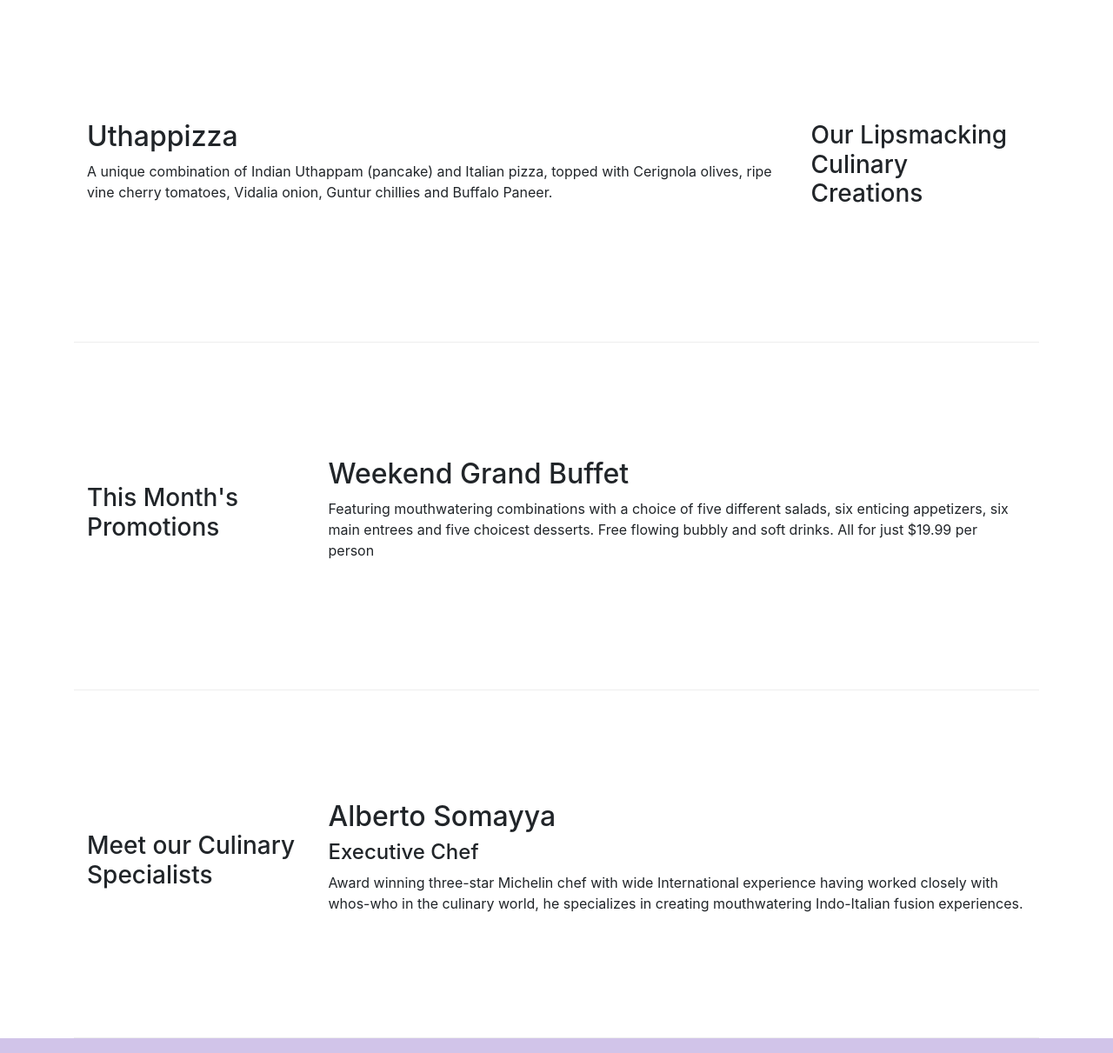
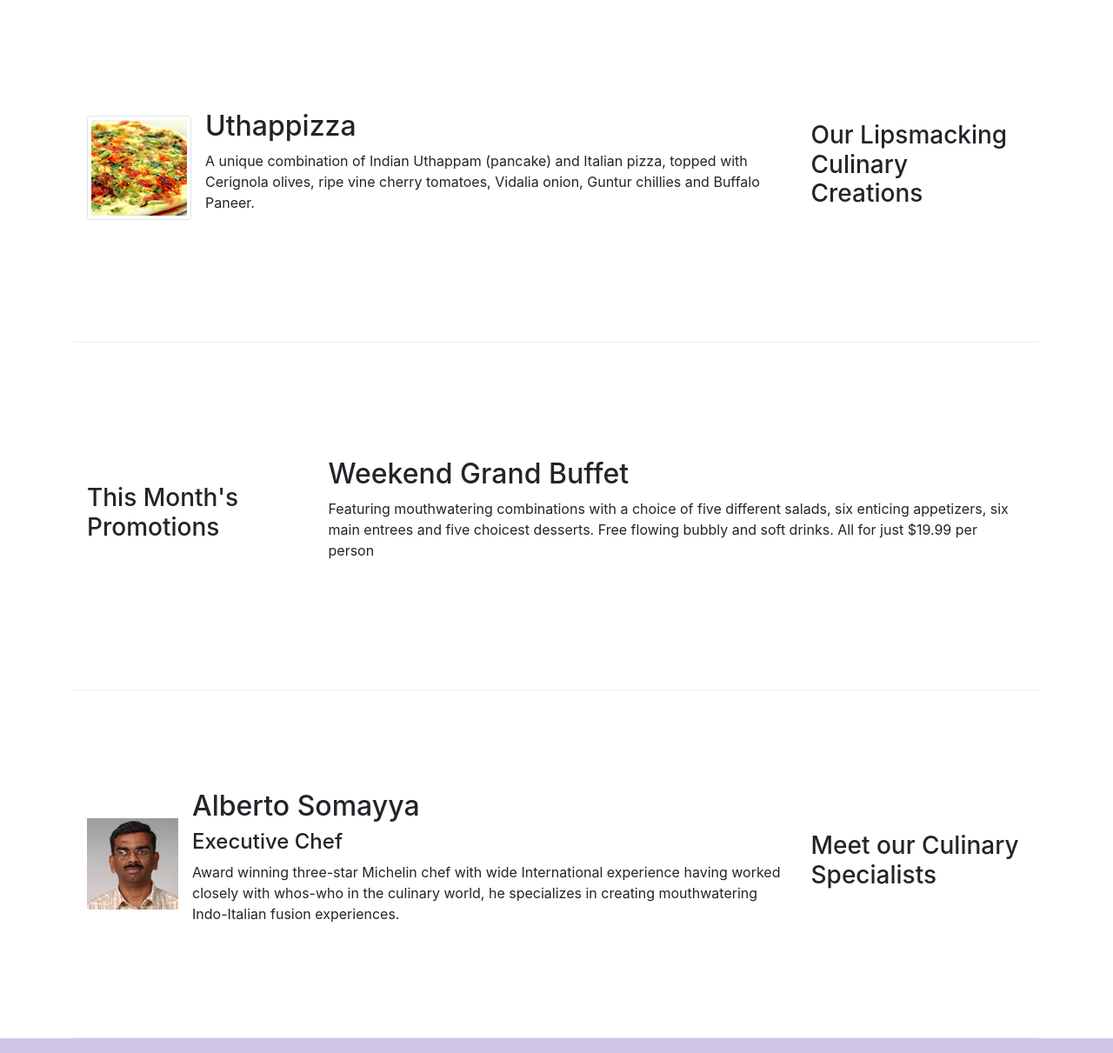
Before and after one commit to saivikas0411/Restaurant_homepage, a website: page index.html in a window 1280 px wide. Shown: the part 340-1551 px from the top of the page at 87% size. Drawn offline with nearby package versions, Linux system fonts and the light colour scheme.

Commit message:
Images and media

```diff
--- a/index.html
+++ b/index.html
@@ -21,7 +21,7 @@
             <button class="navbar-toggler" type="button" data-toggle="collapse" data-target="#Navbar">
                 <span class="navbar-toggler-icon"></span>
            </button>
-           <a class="navbar-brand mr-auto" href="./index.html">Ristorante Con Fusion</a>
+           <a class="navbar-brand mr-auto" href="#"><img src="img/logo.png" height="30" width="41"></a>
            <div class="collapse navbar-collapse" id="Navbar">
                 <ul class="navbar-nav mr-auto">
                     <li class="nav-item active"><a class="nav-link" href="#"><span class="fa fa-home fa-lg"></span> Home</a></li>
@@ -39,7 +39,8 @@
                     <h1>Ristorante con Fusion</h1>
                     <p>We take inspiration from the World's best cuisines, and create a unique fusion experience. Our lipsmacking creations will tickle your culinary senses!</p>
                 </div>
-                <div class="col-12 col-sm">
+                <div class="col-12 col-sm align-right">
+                    <img src="img/logo.png" class="img-fluid">
                 </div>
             </div>
         </div>
@@ -51,8 +52,15 @@
                 <h3>Our Lipsmacking Culinary Creations</h3>
             </div>
             <div class="col order-sm-first col-sm col-md">
-                <h2>Uthappizza</h2>
-                <p>A unique combination of Indian Uthappam (pancake) and Italian pizza, topped with Cerignola olives, ripe vine cherry tomatoes, Vidalia onion, Guntur chillies and Buffalo Paneer.</p>
+                <div class="media">
+                    <img class="d-flex mr-3 img-thumbnail align-self-center" src="img/uthappizza.png" alt="Uthappizza">
+                    <div class="media-body">
+                        <h2 class="mt-0">Uthappizza</h2>
+                        <p>A unique combination of Indian Uthappam (pancake) and Italian pizza, topped with Cerignola olives, ripe vine cherry tomatoes, Vidalia onion, Guntur chillies and Buffalo Paneer.
+                        </p>
+
+                    </div>
+                </div>
             </div>
         </div>
 
@@ -68,13 +76,18 @@
         </div>
 
         <div class="row row-content align-items-center">
-            <div class="col-12 col-sm-4 col-md-3">
+            <div class="col-12 col-sm-4  order-sm-last col-md-3">
                 <h3>Meet our Culinary Specialists</h3>
             </div>
-            <div class="col col-sm col-md">
-                <h2>Alberto Somayya</h2>
-                <h4>Executive Chef</h4>
-                <p>Award winning three-star Michelin chef with wide International experience having worked closely with whos-who in the culinary world, he specializes in creating mouthwatering Indo-Italian fusion experiences. </p>
+            <div class="col col-sm order-sm-first col-md">
+                <div class="media">
+                    <img class="d-flex mr-3 image-thumbnail align-self-center" src="img/alberto.png" alt="alberto">
+                    <div class="media-body">
+                        <h2 class="mt-0">Alberto Somayya</h2>
+                        <h4>Executive Chef</h4>
+                        <p class="d-none d-sm-block">Award winning three-star Michelin chef with wide International experience having worked closely with whos-who in the culinary world, he specializes in creating mouthwatering Indo-Italian fusion experiences. </p>
+                    </div>
+                </div>
             </div>
         </div>
     </div>
```
Also changed, not shown: aboutus.html (+3 -2 lines), contactus.html (+3 -2 lines), img/alberto.png (added), img/buffet.png (added), img/logo.png (added), img/uthappizza.png (added), 1 other file.
